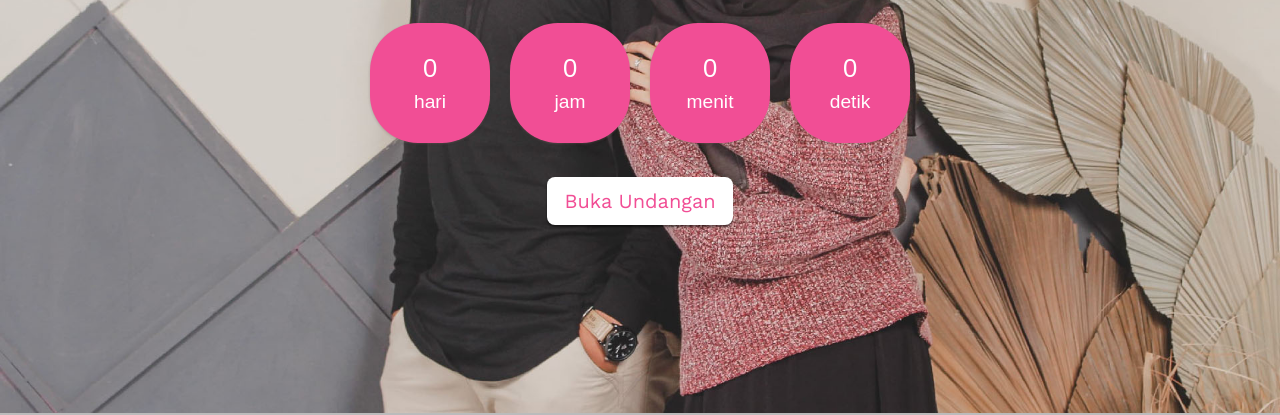
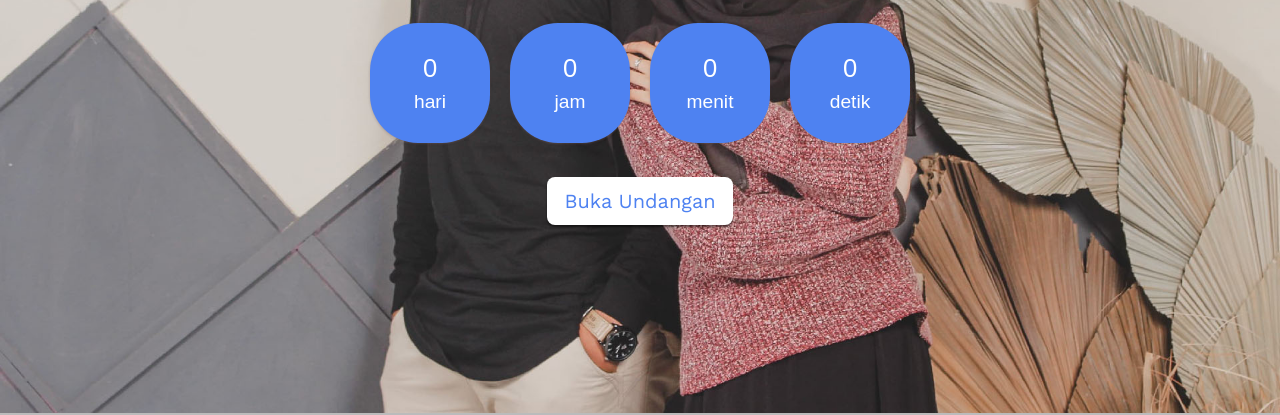
Before and after one commit to HeningInvitation/HeningInvitation.github.io, a plain HTML site: page index.html in a window 1280 px wide. Shown: the part 387-802 px from the top of the page. Drawn offline with nearby package versions, Linux system fonts and the light colour scheme; some packages are replaced by stand-ins of ours; grey boxes are pictures that could not be loaded; a script that the page names is missing.

Commit message:
Add files via upload

```diff
--- a/style.css
+++ b/style.css
@@ -1,6 +1,6 @@
 :root{
-    --pink: #f14e95;
-    --bg: #0a0a0a;
+    --pink: #4e82f1;
+    --bg: #383838;
     --shadow: 0 2px 2px rgba(0 0 0 / 0.5);
 }
 
```
